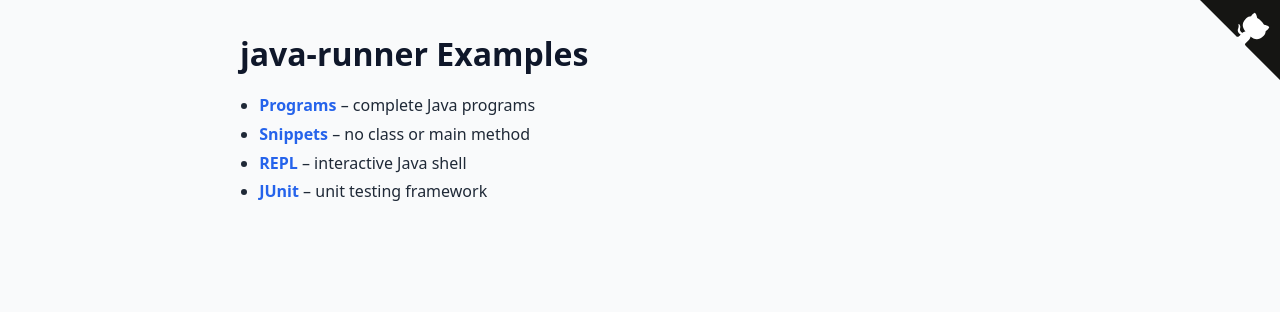
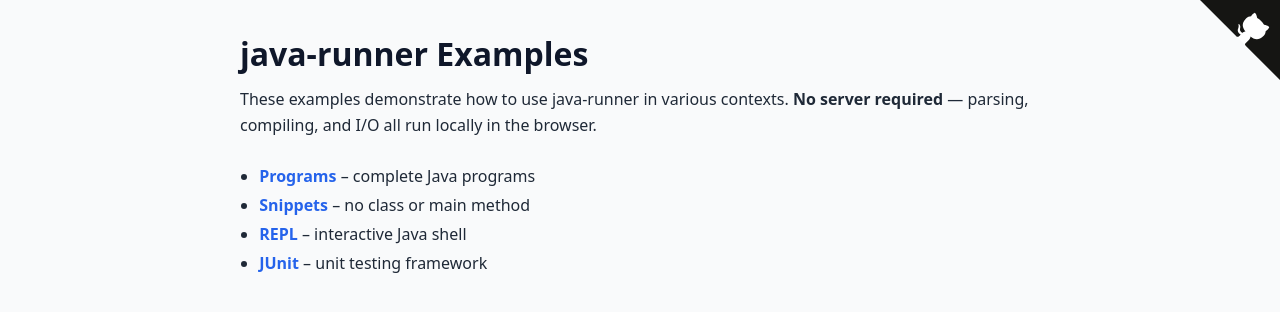
Before and after one commit to ChrisMayfield/java-runner, a website: page index.html in a window 1280 px wide. Drawn offline with Linux system fonts and the light colour scheme.

Commit message:
Update documentation: clarify build commands, enhance usage examples, and specify TypeScript style preferences

```diff
--- a/index.html
+++ b/index.html
@@ -20,6 +20,10 @@
     </svg>
   </a>
   <h1>java-runner Examples</h1>
+  <p>
+    These examples demonstrate how to use java-runner in various contexts.
+    <strong>No server required</strong> — parsing, compiling, and I/O all run locally in the browser.
+  </p>
   <ul>
     <li><a href="examples/programs.html">Programs</a> &ndash; complete Java programs</li>
     <li><a href="examples/snippets.html">Snippets</a> &ndash; no class or main method</li>
```
Also changed, not shown: .github/copilot-instructions.md, README.md.
